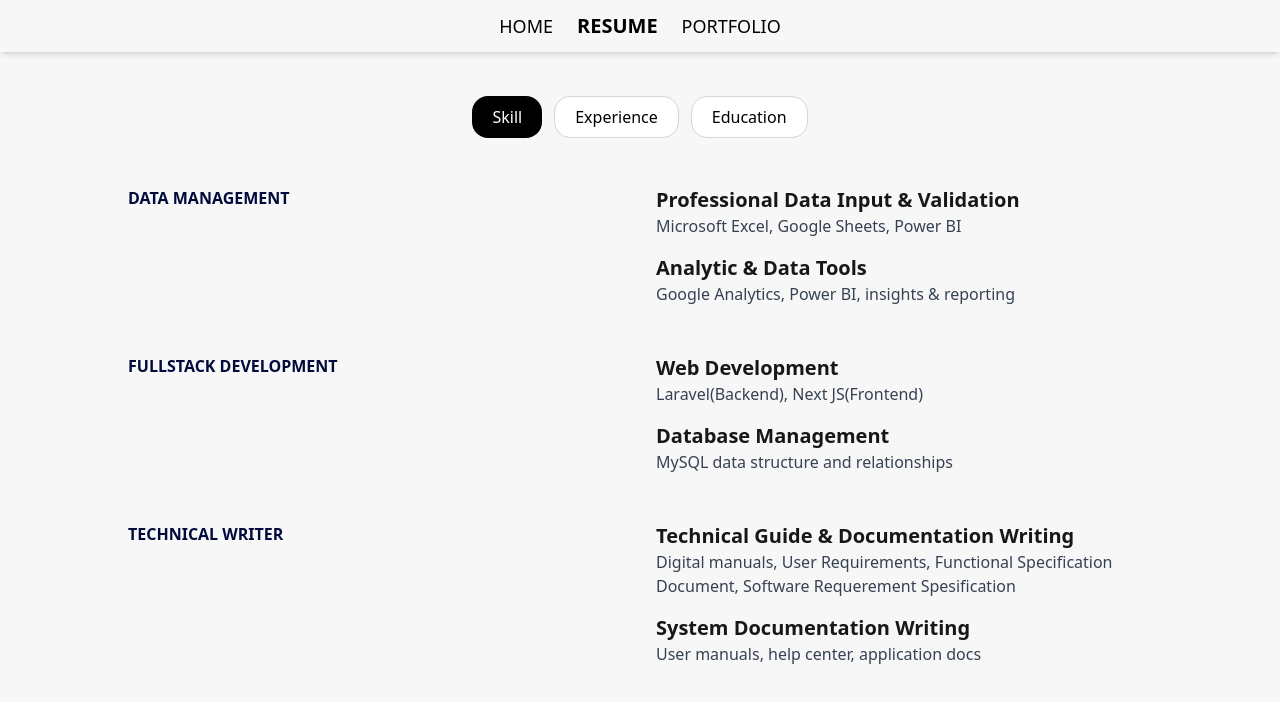
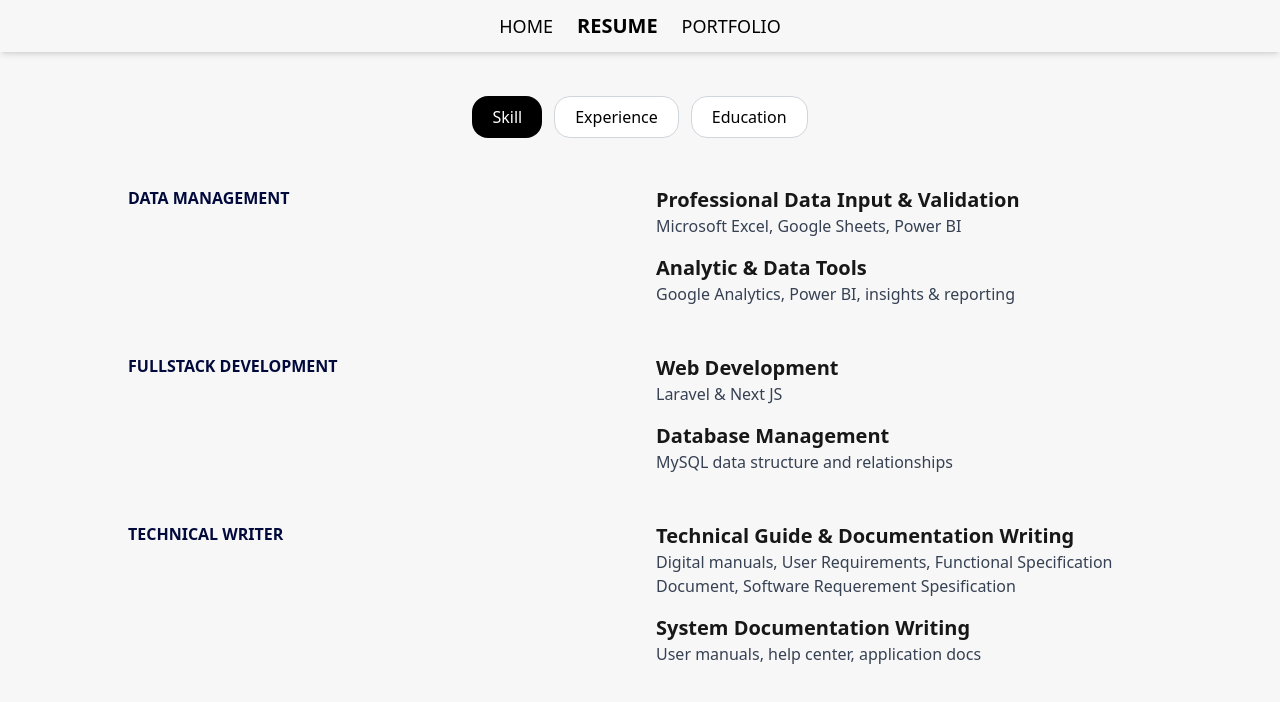
Before and after one commit to yusnanyunus/curriculum-vitae, a Next.js app: page /resume in a window 1280 px wide. Shown: the top 702 px of the page. Built offline with nearby package versions, Linux system fonts and the light colour scheme.

Commit message:
first-commit

```diff
--- a/src/app/resume/page.tsx
+++ b/src/app/resume/page.tsx
@@ -31,7 +31,7 @@ const resumeItems: ResumeItem[] = [
     category: "Skill",
     nameskill: "Fullstack Development",
     cores: [
-      { core: "Web Development", detail: "Laravel(Backend), Next JS(Frontend)" },
+      { core: "Web Development", detail: "Laravel & Next JS" },
       { core: "Database Management", detail: "MySQL data structure and relationships" },
     ],
   },
```
